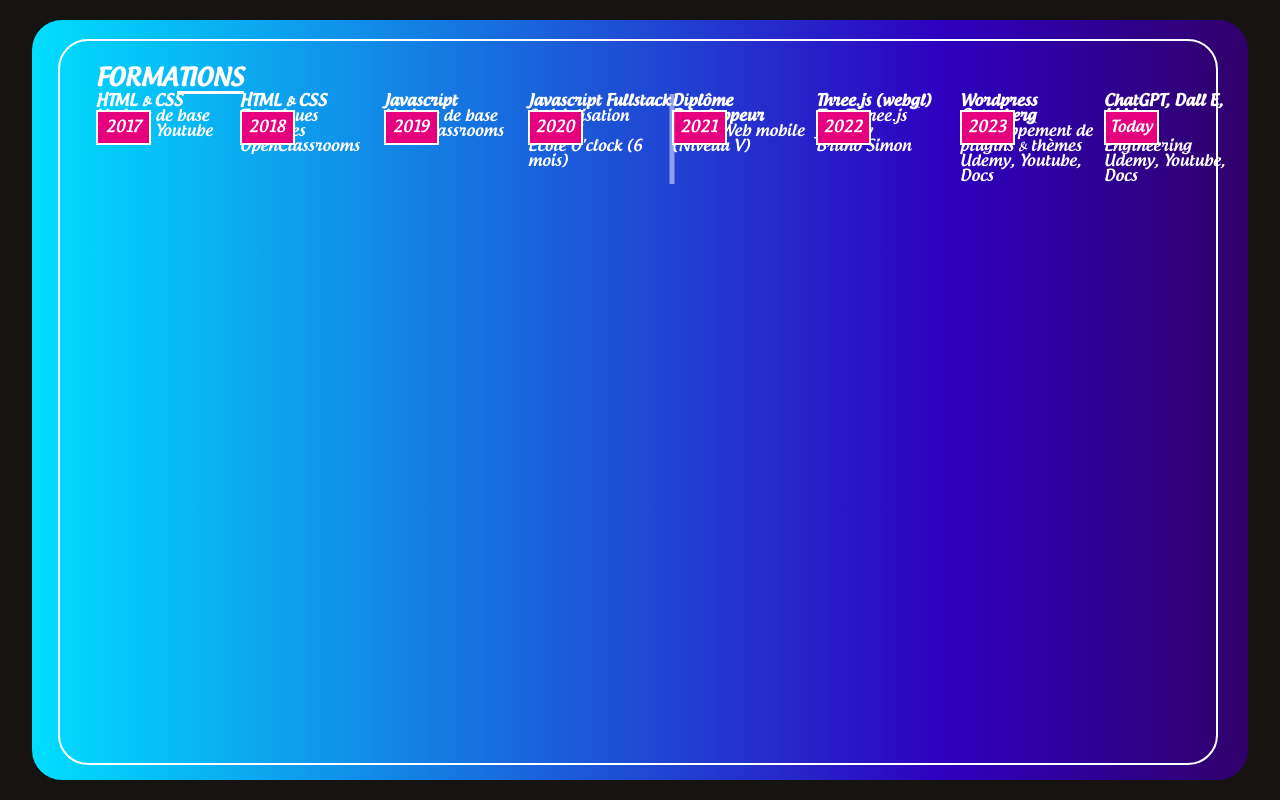
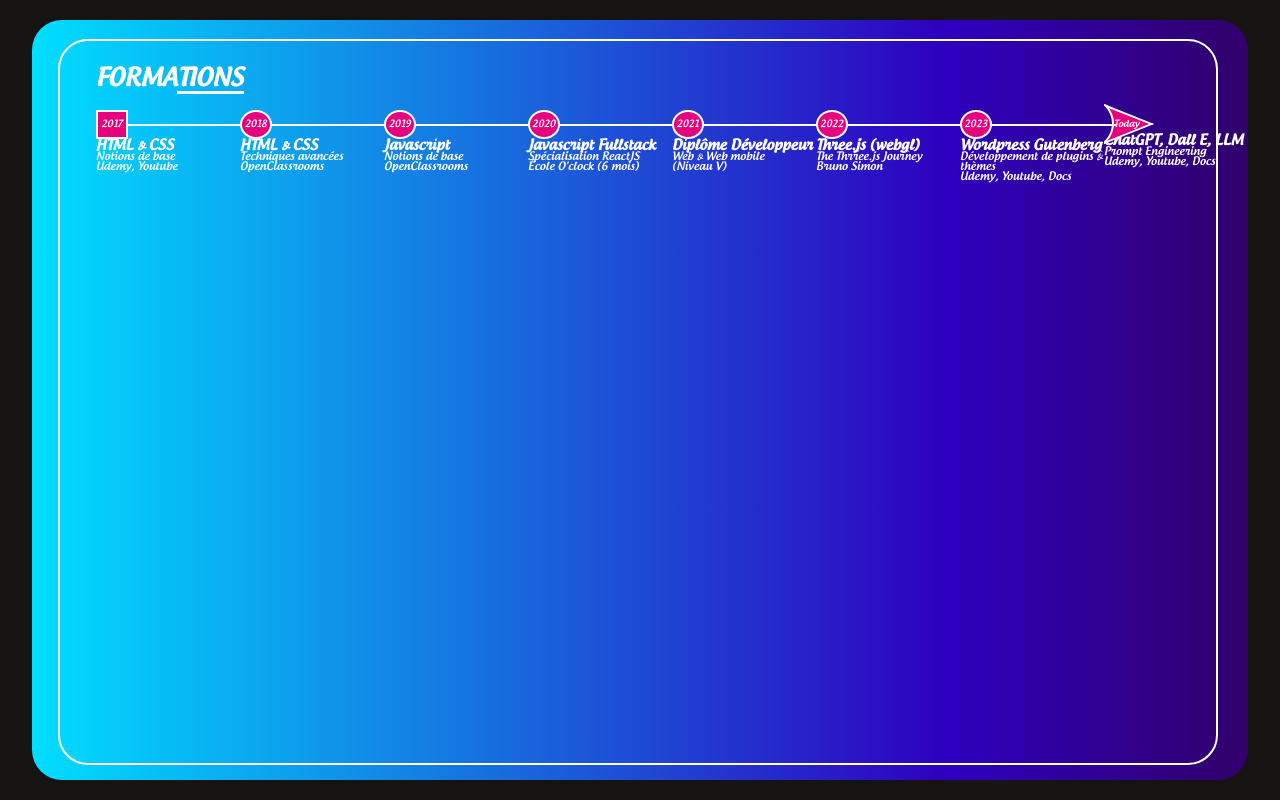
Before and after one commit to Fabien-Pinna/my-resume, a React app: page / in a window 1280 px wide. Built offline with nearby package versions, Linux system fonts and the light colour scheme; the HTML template or start-up script is replaced by a standard one.

Commit message:
Timeline items almost done

```diff
--- a/src/components/Formation/Timeline/Timeline.jsx
+++ b/src/components/Formation/Timeline/Timeline.jsx
@@ -61,16 +61,20 @@
                 level="Développement de plugins & thèmes"
                 school="Udemy, Youtube, Docs"
             />
+            <div className="end">
+                <i className="line"></i>
                 <TimelineItem
                     className="bellow"
                     spanClassName="arrow"
-                year="Today"
+                    year=""
                     title="ChatGPT, Dall E, LLM"
                     level="Prompt Engineering"
                     school="Udemy, Youtube, Docs"
                 />
 
             </div>
+
+        </div>
     )
 }
 
--- a/src/components/Formation/Timeline/Timeline.scss
+++ b/src/components/Formation/Timeline/Timeline.scss
@@ -4,15 +4,32 @@
         align-items: flex-start;
         position: relative;
 
-        &:before {
-            content: "";
+        &:after {
+            content: '';
             position: absolute;
-            top: 0;
-            left: 50%;
-            transform: translateX(-50%);
-            height: 100%;
-            width: 5px; /* Épaisseur de la ligne */
-            background-color: rgba(255, 255, 255, 0.5); /* Couleur de la ligne */
+            top: 30px;
+            border-top: 2px solid #fff;
+            width: 87%;
+            left: 30px;
             z-index: 1;
+
+        }
+
+        .end {
+            position: relative;
+            width: calc(100% / 7);
+
+            .line {
+                position: absolute;
+                top: 30px;
+                border-top: 2px solid #fff;
+                width: 22%;
+                left: -20px;
+                z-index: 3;
+            }
+
+            .year {
+                width: 100%;
+            }
         }
     }
--- a/src/components/Formation/TimelineItem/TimelineItem.scss
+++ b/src/components/Formation/TimelineItem/TimelineItem.scss
@@ -1,3 +1,6 @@
+// variables
+$hot-pink: #e6007e;
+
 .year {
     position: relative;
     width: calc(100% / 7);
@@ -5,11 +8,63 @@
     span {
         display: flex;
         justify-content: center;
-        position: absolute;
-        width: 55px;
-        background-color: #e6007e;
+        position: relative;
+        width: 32px;
+        background-color: $hot-pink;
         padding: 0.5rem;
         border: 2px solid #fff;
         margin-top: 1rem;
+        font-size: 0.6em;
+        z-index: 2;
+
+        &.round {
+            border-radius: 100%;
+        }
+
+        &.arrow {
+            width: 50px;
+            height: 40px;
+            margin-top: 0;
+            clip-path: polygon(0 0, 0% 100%, 100% 50%);
+            background-color: #fff;
+            top: 10px;
+
+            &:before {
+                content: "";
+                position: absolute;
+                width: 100%;
+                height: 130%;
+                background-color: #2F0093;
+                border: 2px solid #fff;
+                border-radius: 50%;
+                top: -8px;
+                left: -42px;
+                z-index: 1;
+            }
+
+            &:after {
+                content: 'Today';
+                position: absolute;
+                clip-path: polygon(0 0, 0% 100%, 100% 50%);
+                width: 68%;
+                height: 95%;
+                background-color: $hot-pink;
+                top: 1px;
+                left: 0px;
+                display: flex;
+                align-items: center;
+                padding: 0 4px 0 8px;
+
+            }
+
+        }
+    }
+
+    h4 {
+        font-size: 0.9em;
+    }
+
+    p {
+        font-size: 0.7em;
     }
 }
```
Lines whose indentation alone changed are shown as unchanged.
